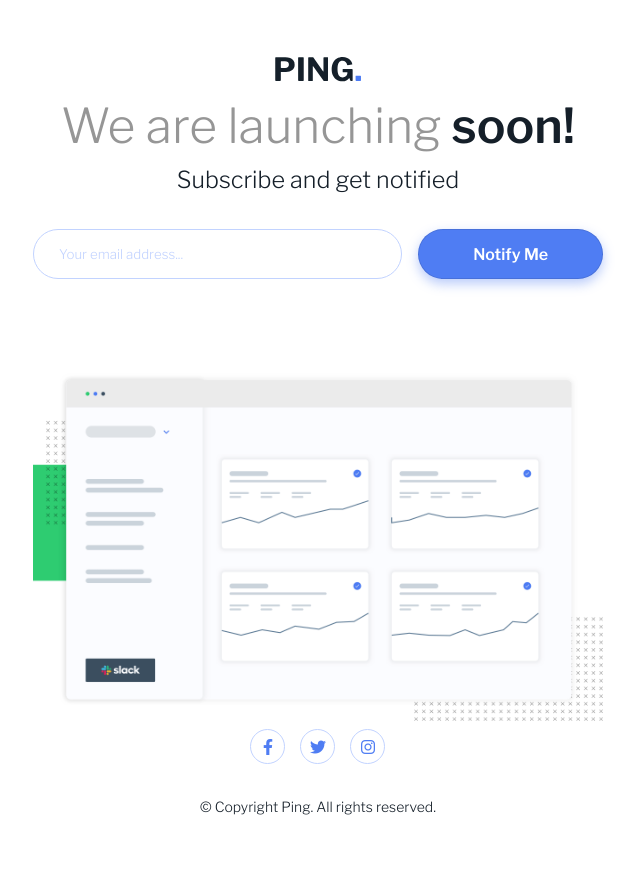
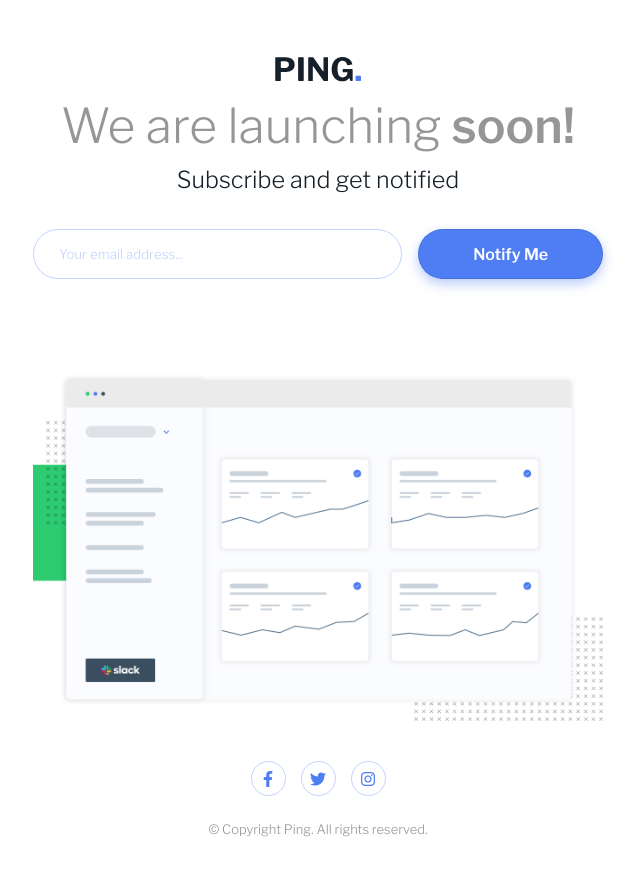
Before and after one commit to abubakr404/frontend-mentor-challenge-15, a plain HTML site: page index.html in a window 1280 px wide. Shown: the whole page, without its empty margins (322-962 px from the left). Drawn offline with nearby package versions, Linux system fonts and the light colour scheme.

Commit message:
Update style.css

```diff
--- a/style.css
+++ b/style.css
@@ -11,7 +11,7 @@
     /* --main-BG: var(--linear-gradient-1); */
     --body-BG: var(--white);
     --main-CR: var(--gray);
-    --p-CR: var(--very-dark-blue)
+    --p-CR: var(--main-CR)
 }
 *, :after, :before {
     margin: 0;
@@ -50,11 +50,14 @@ p {
 }
 .container h3 {
     font-weight: 300;
-    color: var(--p-CR);
+    color: var(--very-dark-blue);
 }
 footer p {
-    font-size: 0.875rem;
-    margin-top: 2rem;
+    font-size: small;
+    margin-top: 1.5rem;
+}
+footer {
+    padding-top: 2rem;
 }
 .container {
     max-width: 40rem;
```
